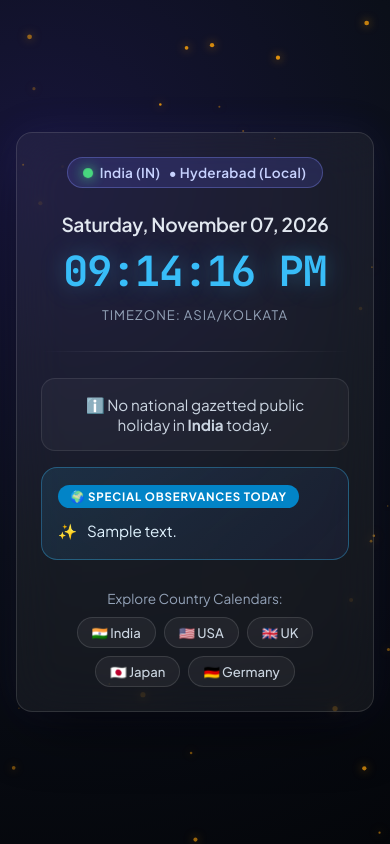
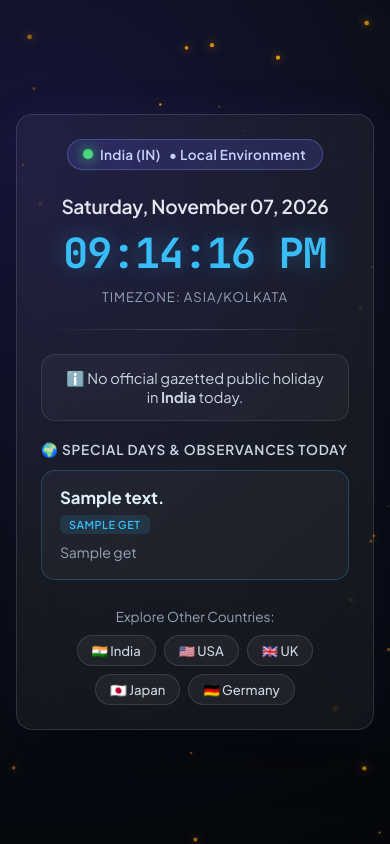
Before and after one commit to saiteja-devops-engineer/ci-cd-automation-project, a Flask app: page / in a window 390 px wide. Run offline with Flask 3, Linux system fonts and the light colour scheme; a database or web service that is not in the repository returns one stand-in record (values such as "Sample title"); data that the repository does not hold is empty.

Commit message:
Fetch dynamic holiday observances with descriptions and enhance responsive UI

```diff
--- a/flask_app/app.py
+++ b/flask_app/app.py
@@ -7,12 +7,12 @@ from flask import Flask, render_template, request
 app = Flask(__name__)
 
 def resolve_location(client_ip):
-    """Detects visitor country code and timezone via IP geolocation."""
+    """Dynamically resolves country and timezone via IP geolocation."""
     default_loc = {
         "country_name": "India",
         "country_code": "IN",
         "timezone": "Asia/Kolkata",
-        "city": "Hyderabad (Local)"
+        "city": "Local Environment"
     }
 
     if not client_ip or client_ip in ("127.0.0.1", "localhost", "::1"):
@@ -30,12 +30,12 @@ def resolve_location(client_ip):
                     "city": data.get("city", "Unknown City")
                 }
     except Exception as err:
-        print(f"[Warn] IP geolocation failed: {err}")
+        print(f"[Warn] IP lookup failed: {err}")
 
     return default_loc
 
 def get_country_events(country_code, target_date):
-    """Fetches official public holidays for the specified country."""
+    """Dynamically fetches official national holidays for any country and date."""
     year = target_date.year
     formatted_date = target_date.strftime("%Y-%m-%d")
     api_url = f"https://date.nager.at/api/v3/PublicHolidays/{year}/{country_code}"
@@ -58,63 +58,84 @@ def get_country_events(country_code, target_date):
                 elif ev_date > formatted_date:
                     upcoming_events.append(event_obj)
     except Exception as err:
-        print(f"[Warn] Holiday API lookup failed: {err}")
+        print(f"[Warn] Nager.Date API error: {err}")
 
     return today_events, upcoming_events[:4]
 
-def get_observance_days(target_date):
+def get_dynamic_observances(target_date):
     """
-    Fetches international awareness days, UN observances, and cultural
-    special days for the current calendar date via Wikipedia's Open REST API.
+    Dynamically pulls all global observances, awareness days, and their
+    encyclopedic descriptions for the current date directly from Wikipedia.
     """
     month = target_date.strftime("%m")
     day = target_date.strftime("%d")
     url = f"https://en.wikipedia.org/api/rest_v1/feed/onthisday/holidays/{month}/{day}"
 
     headers = {
-        "User-Agent": "CountryHolidayApp/1.0 (Flask-Learning-Project)"
+        "User-Agent": "GlobalHolidayApp/2.0 (Flask-Production-Ready)"
     }
 
     observances = []
+
     try:
         resp = requests.get(url, headers=headers, timeout=4)
         if resp.status_code == 200:
             for item in resp.json().get("holidays", []):
-                text = item.get("text", "")
-                if text and text not in observances:
-                    observances.append(text)
+                title = item.get("text", "")
+                pages = item.get("pages", [])
+
+                # Extract description and category dynamically from the linked article
+                info = ""
+                tag = "International Observance"
+
+                if pages:
+                    primary_page = pages[0]
+                    info = primary_page.get("extract", "")
+                    tag = primary_page.get("description", tag)
+
+                # Fallback clean text if extract is missing
+                if not info:
+                    info = f"Commemorated internationally on {target_date.strftime('%B %d')}."
+
+                observances.append({
+                    "title": title,
+                    "tag": tag,
+                    "info": info
+                })
     except Exception as err:
-        print(f"[Warn] Observances lookup failed: {err}")
+        print(f"[Warn] Dynamic Wikipedia feed error: {err}")
 
-    return observances[:4]
+    return observances
 
 @app.route("/")
 def home():
+    # 1. Resolve user's public IP
     client_ip = request.headers.get("X-Forwarded-For", request.remote_addr)
     if client_ip and "," in client_ip:
         client_ip = client_ip.split(",")[0].strip()
 
     location = resolve_location(client_ip)
 
+    # 2. Allow country parameter override (?country=US, ?country=DE, etc.)
     country_override = request.args.get("country", "").strip().upper()
     if country_override:
         location["country_code"] = country_override
         location["country_name"] = f"Country ({country_override})"
 
+    # 3. Calculate timezone-aware local time
     try:
         local_tz = pytz.timezone(location["timezone"])
     except pytz.UnknownTimeZoneError:
         local_tz = pytz.UTC
 
     now_local = datetime.now(local_tz)
+
+    # 4. Fetch national holidays and global observances dynamically
     today_events, upcoming_events = get_country_events(
         location["country_code"],
         now_local.date()
     )
-
-    special_observances = []
-    if not today_events:
-        special_observances = get_observance_days(now_local.date())
+    observances = get_dynamic_observances(now_local.date())
 
     return render_template(
         "home.html",
@@ -123,7 +144,7 @@ def home():
         local_time=now_local.strftime("%I:%M:%S %p"),
         timezone=location["timezone"],
         today_events=today_events,
-        special_observances=special_observances,
+        observances=observances,
         upcoming_events=upcoming_events
     )
 
--- a/flask_app/templates/home.html
+++ b/flask_app/templates/home.html
@@ -42,7 +42,6 @@
             overflow-x: hidden;
         }
 
-        /* Ambient Animated Canvas */
         #particle-canvas {
             position: fixed;
             top: 0;
@@ -53,12 +52,11 @@
             z-index: 0;
         }
 
-        /* Responsive Container */
         .wrapper {
             position: relative;
             z-index: 1;
             width: 100%;
-            max-width: 680px;
+            max-width: 720px;
             margin: auto;
         }
 
@@ -71,14 +69,13 @@
             padding: clamp(24px, 5vw, 42px);
             box-shadow: 0 25px 60px -15px rgba(0, 0, 0, 0.65), 0 0 40px rgba(99, 102, 241, 0.1);
             text-align: center;
-            transition: transform 0.3s ease, border-color 0.3s ease;
+            transition: border-color 0.3s ease;
         }
 
         .main-card:hover {
             border-color: rgba(255, 255, 255, 0.22);
         }
 
-        /* Location Badge */
         .location-pill {
             display: inline-flex;
             align-items: center;
@@ -120,7 +117,6 @@
             }
         }
 
-        /* Date & Live Clock */
         .date-display {
             font-size: clamp(1.2rem, 3.5vw, 1.65rem);
             font-weight: 600;
@@ -141,7 +137,7 @@
         .tz-caption {
             font-size: 0.82rem;
             color: var(--text-muted);
-            margin-bottom: 28px;
+            margin-bottom: 24px;
             text-transform: uppercase;
             letter-spacing: 1px;
         }
@@ -149,16 +145,16 @@
         .divider {
             height: 1px;
             background: linear-gradient(90deg, transparent, rgba(255, 255, 255, 0.18), transparent);
-            margin: 26px 0;
+            margin: 24px 0;
         }
 
-        /* Today's Special Cards */
+        /* National Holiday Banner */
         .celebration-box {
             background: linear-gradient(135deg, rgba(245, 158, 11, 0.18), rgba(217, 119, 6, 0.08));
             border: 1px solid rgba(251, 191, 36, 0.45);
             border-radius: 18px;
-            padding: clamp(18px, 4vw, 26px);
-            margin-bottom: 16px;
+            padding: clamp(18px, 4vw, 24px);
+            margin-bottom: 18px;
             box-shadow: 0 10px 30px rgba(245, 158, 11, 0.15);
         }
 
@@ -172,7 +168,7 @@
             text-transform: uppercase;
             letter-spacing: 1px;
             display: inline-block;
-            margin-bottom: 10px;
+            margin-bottom: 8px;
         }
 
         .event-title {
@@ -186,67 +182,91 @@
             font-size: 1.05rem;
             color: #fed7aa;
             font-style: italic;
-            margin-top: 6px;
+            margin-top: 4px;
         }
 
         .no-holiday-status {
             background: rgba(255, 255, 255, 0.035);
             border: 1px solid rgba(255, 255, 255, 0.09);
             border-radius: 14px;
-            padding: 16px 20px;
+            padding: 14px 18px;
             color: #cbd5e1;
-            font-size: 0.95rem;
-            margin-bottom: 16px;
+            font-size: 0.92rem;
+            margin-bottom: 20px;
         }
 
-        .observance-box {
-            background: linear-gradient(135deg, rgba(56, 189, 248, 0.12), rgba(99, 102, 241, 0.07));
-            border: 1px solid rgba(56, 189, 248, 0.35);
-            border-radius: 16px;
-            padding: clamp(16px, 3.5vw, 22px);
-            margin-bottom: 20px;
+        /* Dynamic Observance Cards */
+        .observance-section {
             text-align: left;
+            margin-bottom: 24px;
         }
 
-        .observance-tag {
-            background: #0284c7;
-            color: #ffffff;
-            font-weight: 700;
-            font-size: 0.72rem;
-            padding: 4px 12px;
-            border-radius: 12px;
+        .section-label {
+            font-size: 0.85rem;
+            color: #cbd5e1;
             text-transform: uppercase;
             letter-spacing: 0.8px;
-            display: inline-block;
             margin-bottom: 12px;
+            display: block;
+            font-weight: 600;
         }
 
-        .observance-item {
+        .observance-grid {
+            display: grid;
+            gap: 12px;
+        }
+
+        .observance-card {
+            background: rgba(255, 255, 255, 0.04);
+            border: 1px solid rgba(56, 189, 248, 0.22);
+            border-radius: 14px;
+            padding: 16px 18px;
+            transition: transform 0.2s ease, background 0.2s ease;
+        }
+
+        .observance-card:hover {
+            background: rgba(255, 255, 255, 0.07);
+            border-color: rgba(56, 189, 248, 0.45);
+            transform: translateY(-2px);
+        }
+
+        .card-header {
             display: flex;
+            justify-content: space-between;
             align-items: flex-start;
-            gap: 10px;
-            color: #e0f2fe;
-            font-size: 0.95rem;
-            line-height: 1.5;
+            gap: 12px;
             margin-bottom: 8px;
         }
 
-        .observance-item:last-child {
-            margin-bottom: 0;
+        .card-header .title {
+            font-size: 1.05rem;
+            font-weight: 700;
+            color: #e0f2fe;
+            line-height: 1.35;
+        }
+
+        .category-badge {
+            font-size: 0.68rem;
+            font-weight: 600;
+            color: #38bdf8;
+            background: rgba(56, 189, 248, 0.12);
+            padding: 3px 9px;
+            border-radius: 6px;
+            text-transform: uppercase;
+            letter-spacing: 0.5px;
+            white-space: nowrap;
+        }
+
+        .observance-card .description {
+            font-size: 0.88rem;
+            color: #94a3b8;
+            line-height: 1.5;
         }
 
         /* Upcoming Section */
         .upcoming-section {
             text-align: left;
             margin-top: 24px;
-        }
-
-        .upcoming-section h4 {
-            font-size: 0.85rem;
-            color: #cbd5e1;
-            text-transform: uppercase;
-            letter-spacing: 1px;
-            margin-bottom: 12px;
         }
 
         .upcoming-list {
@@ -264,12 +284,11 @@
             border: 1px solid rgba(255, 255, 255, 0.06);
             border-radius: 12px;
             font-size: 0.92rem;
-            transition: background 0.2s, transform 0.2s;
+            transition: background 0.2s;
         }
 
         .upcoming-row:hover {
             background: rgba(255, 255, 255, 0.08);
-            transform: translateX(4px);
         }
 
         .upcoming-date {
@@ -280,9 +299,8 @@
             white-space: nowrap;
         }
 
-        /* Interactive Switcher Pills */
         .quick-switch {
-            margin-top: 30px;
+            margin-top: 28px;
             font-size: 0.85rem;
             color: var(--text-muted);
         }
@@ -314,8 +332,13 @@
             transform: translateY(-2px);
         }
 
-        /* Mobile Adjustments */
-        @media (max-width: 480px) {
+        @media (max-width: 580px) {
+            .card-header {
+                flex-direction: column;
+                align-items: flex-start;
+                gap: 6px;
+            }
+
             .upcoming-row {
                 flex-direction: column;
                 align-items: flex-start;
@@ -327,12 +350,11 @@
 
 <body>
 
-    <!-- Particle canvas backdrop -->
     <canvas id="particle-canvas"></canvas>
 
     <div class="wrapper">
         <main class="main-card">
-            <!-- User Location Badge -->
+            <!-- Location Badge -->
             <div class="location-pill">
                 <span class="pulse-dot"></span>
                 <span>{{ location.country_name }} ({{ location.country_code }})</span>
@@ -341,15 +363,14 @@
                 {% endif %}
             </div>
 
-            <!-- Date & Time Readouts -->
+            <!-- Date & Running Clock -->
             <div class="date-display">{{ local_date }}</div>
             <div class="time-display" id="live-clock">{{ local_time }}</div>
             <div class="tz-caption">Timezone: {{ timezone }}</div>
 
             <div class="divider"></div>
 
-            <!-- Observance or Holiday Information -->
-            <section class="specialty-container">
+            <!-- 1. National Public Holidays -->
             {% if today_events %}
             {% for ev in today_events %}
             <div class="celebration-box">
@@ -362,27 +383,32 @@
             {% endfor %}
             {% else %}
             <div class="no-holiday-status">
-                    ℹ️ No national gazetted public holiday in <strong>{{ location.country_name }}</strong> today.
+                ℹ️ No official gazetted public holiday in <strong>{{ location.country_name }}</strong> today.
             </div>
+            {% endif %}
 
-                {% if special_observances %}
-                <div class="observance-box">
-                    <span class="observance-tag">🌍 Special Observances Today</span>
-                    {% for item in special_observances %}
-                    <div class="observance-item">
-                        <span>✨</span>
-                        <span>{{ item }}</span>
+            <!-- 2. Dynamic Observances with Encylopedic Summaries -->
+            {% if observances %}
+            <section class="observance-section">
+                <span class="section-label">🌍 Special Days & Observances Today</span>
+                <div class="observance-grid">
+                    {% for item in observances %}
+                    <div class="observance-card">
+                        <div class="card-header">
+                            <h3 class="title">{{ item.title }}</h3>
+                            <span class="category-badge">{{ item.tag }}</span>
+                        </div>
+                        <p class="description">{{ item.info }}</p>
                     </div>
                     {% endfor %}
                 </div>
+            </section>
             {% endif %}
-                {% endif %}
-            </section>
 
-            <!-- Upcoming Events -->
+            <!-- 3. Upcoming Holidays -->
             {% if upcoming_events %}
             <section class="upcoming-section">
-                <h4>Next Upcoming Holidays in {{ location.country_name }}:</h4>
+                <span class="section-label">Next Holidays in {{ location.country_name }}</span>
                 <div class="upcoming-list">
                     {% for ev in upcoming_events %}
                     <div class="upcoming-row">
@@ -394,9 +420,9 @@
             </section>
             {% endif %}
 
-            <!-- Country Switcher Navigation -->
+            <!-- 4. Quick Country Switcher -->
             <div class="quick-switch">
-                <span>Explore Country Calendars:</span>
+                <span>Explore Other Countries:</span>
                 <div class="switch-pills">
                     <a href="/?country=IN">🇮🇳 India</a>
                     <a href="/?country=US">🇺🇸 USA</a>
@@ -408,9 +434,8 @@
         </main>
     </div>
 
-    <!-- Client Scripts: Live Clock & Ambient Gold Particles -->
     <script>
-        // 1. Live Time Update
+        // Clock tick
         function updateLiveClock() {
             const now = new Date();
             document.getElementById('live-clock').innerText = now.toLocaleTimeString([], {
@@ -422,7 +447,7 @@
         }
         setInterval(updateLiveClock, 1000);
 
-        // 2. Ambient Canvas Fireflies / Stars
+        // Ambient Background Particles
         const canvas = document.getElementById('particle-canvas');
         const ctx = canvas.getContext('2d');
         let width = canvas.width = window.innerWidth;
```
Lines whose indentation alone changed are shown as unchanged.
